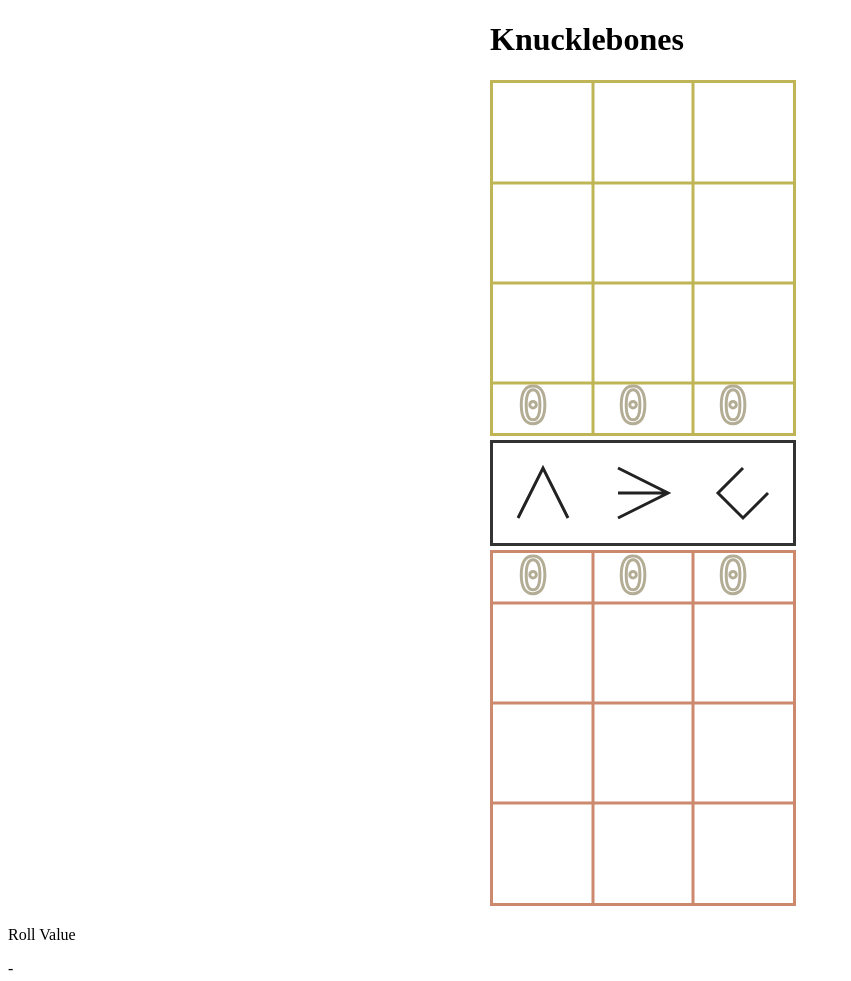
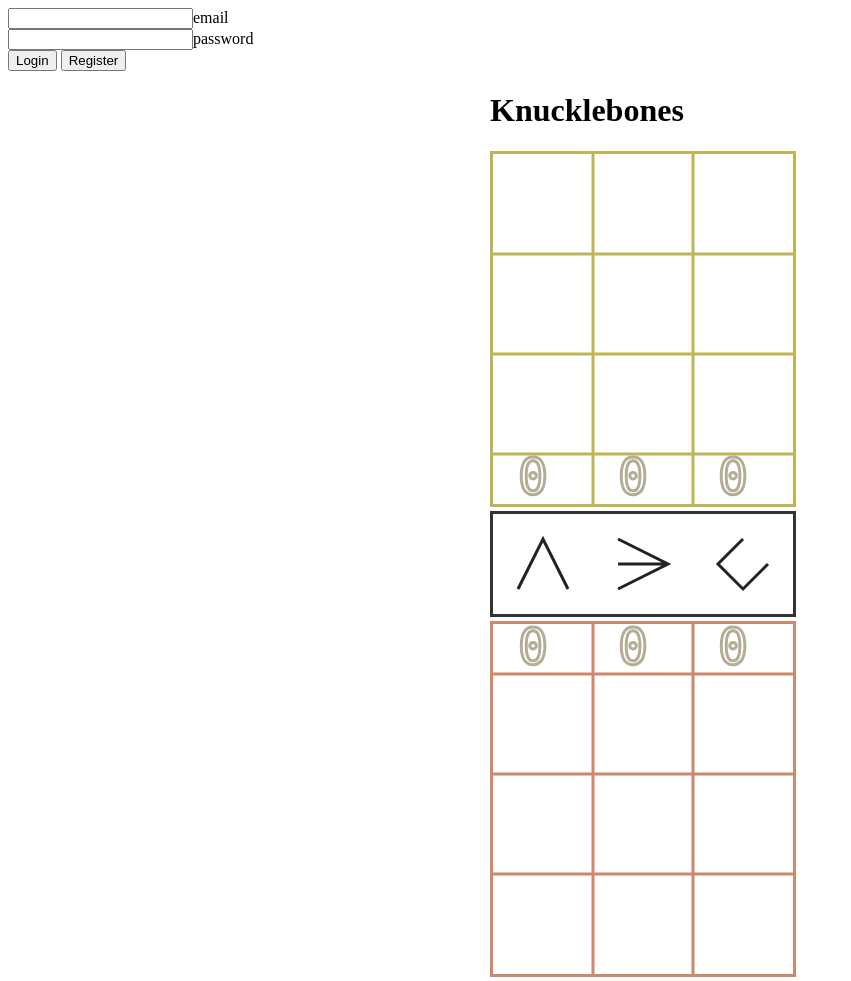
Before and after one commit to noviceThelizard/noviceThelizard.github.io, a plain HTML site: page index.html in a window 1280 px wide. Shown: the top 981 px of the page, without its empty margins (0-851 px from the left). Drawn offline with Linux system fonts and the light colour scheme.

Commit message:
Update index.html

```diff
--- a/index.html
+++ b/index.html
@@ -7,6 +7,13 @@
     <link rel="stylesheet" type="text/css" href="./style.css"
 </head>
 <body>
+
+    <div id="online">
+		<input type="text" id="emailBox">email<br></input>
+		<input type="text" id="passBox">password<br></input>
+		<button id="login">Login</button>
+		<button id="register">Register</button>
+	</div>
 
     <h1 id="title">Knucklebones</h1>
     <div>
```
